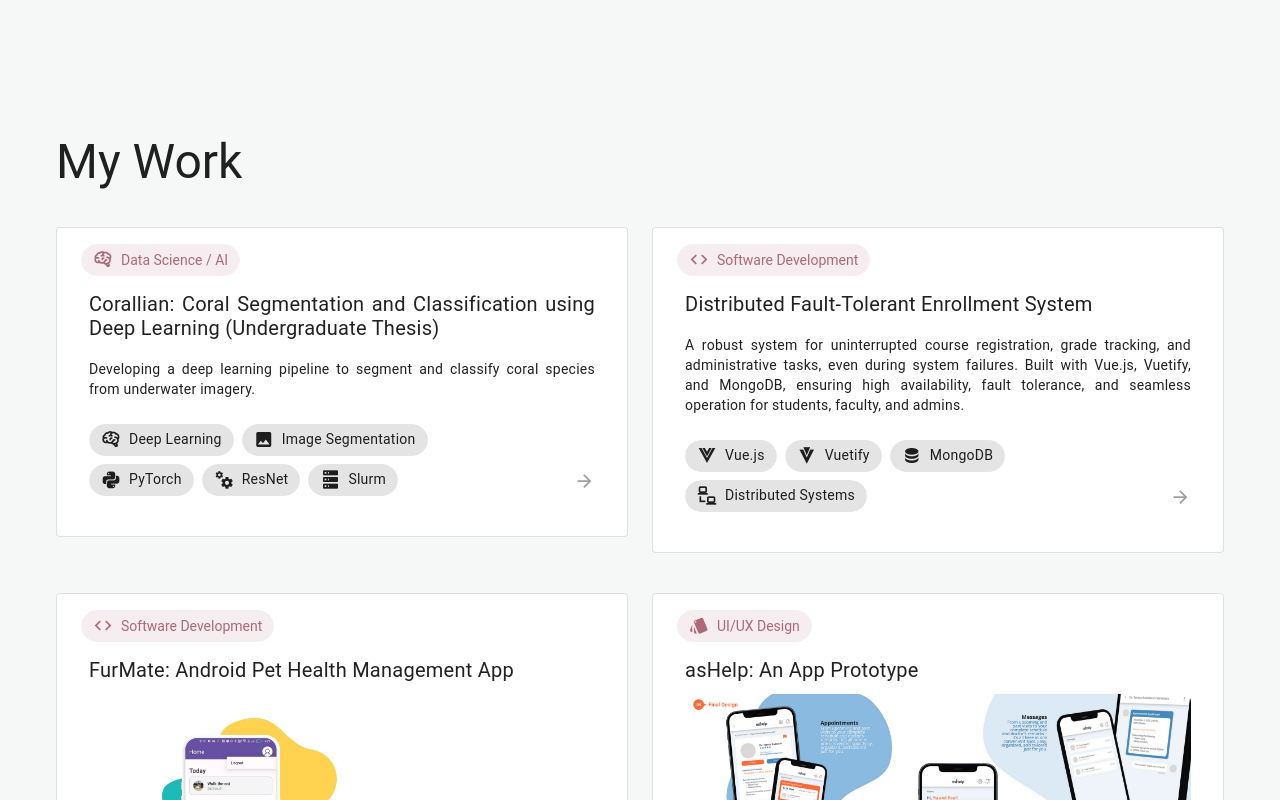
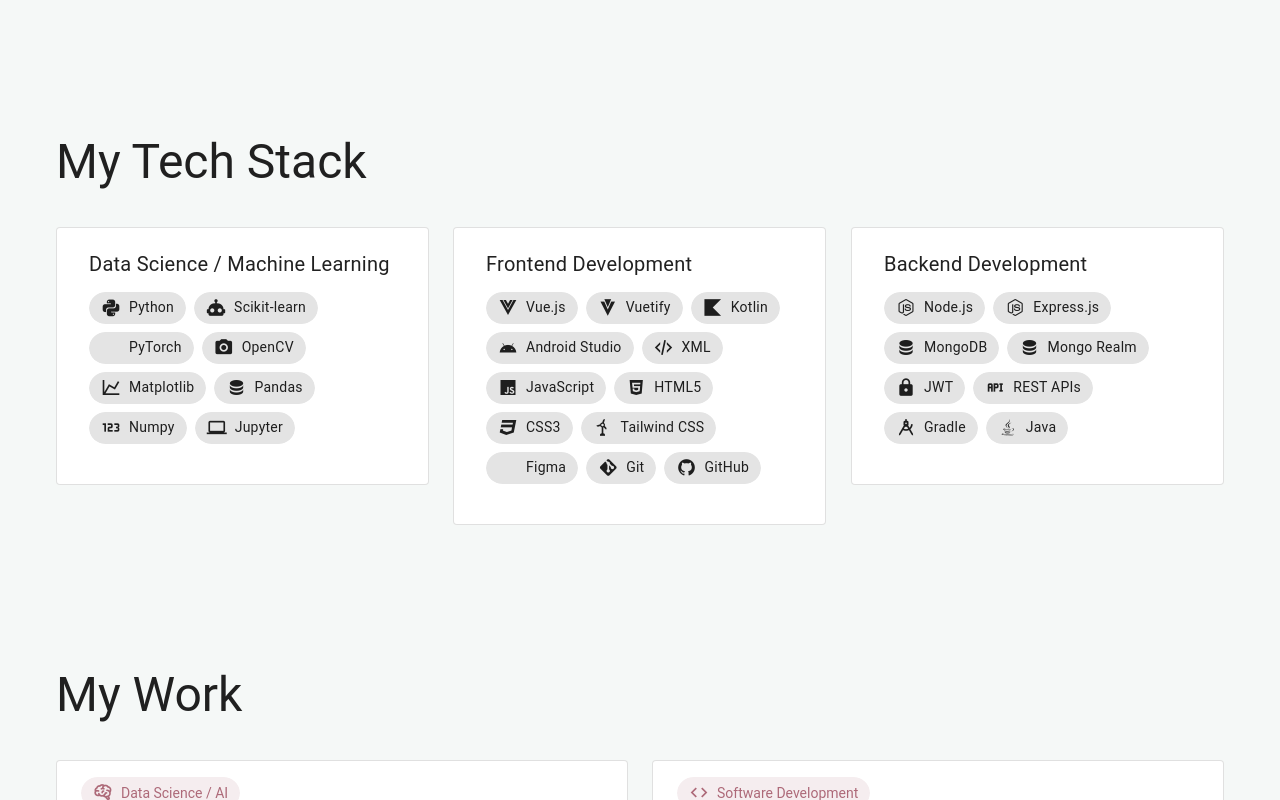
Before and after one commit to anaj00/anaj00-portfolio-v2, a Vue app in the folder anaj00-portfolio/: page / in a window 1280 px wide. Shown: the part 820-1620 px from the top of the page. Built offline with nearby package versions, Linux system fonts and the light colour scheme; a small style sheet from the web is missing.

Commit message:
feat: techStack

```diff
--- a/anaj00-portfolio/src/components/Navbar.vue
+++ b/anaj00-portfolio/src/components/Navbar.vue
@@ -4,7 +4,7 @@
 
     <v-spacer></v-spacer>
 
-    <span class="hidden-sm-and-down pr-2">
+    <!-- <span class="hidden-sm-and-down pr-2">
       <v-btn variant="plain" class="text-capitalize hover-accent">About me</v-btn>
       <v-btn variant="plain" class="text-capitalize hover-accent">My Work</v-btn>
       <v-btn variant="plain" class="text-capitalize hover-accent">Portfolio</v-btn>
@@ -14,10 +14,10 @@
       <span class="hidden-md-and-up">
         <a class="text-h4 mr-1 mb-2 hover-accent" @click="toggleDrawer">✿</a>
       </span>
-    </template>
+    </template> -->
   </v-app-bar>
 
-  <v-navigation-drawer v-model="drawer" location="right" temporary>
+  <!-- <v-navigation-drawer v-model="drawer" location="right" temporary>
     <v-list>
       <v-list-item link to="/products">
         <v-list-item-title>About Me</v-list-item-title>
@@ -30,7 +30,7 @@
         <v-list-item-title>Portfolio</v-list-item-title>
       </v-list-item>
     </v-list>
-  </v-navigation-drawer>
+  </v-navigation-drawer> -->
 </template>
 
 <script setup>
--- /dev/null
+++ b/anaj00-portfolio/src/components/TechStack.vue
@@ -0,0 +1,128 @@
+<template>
+  <v-container>
+    <h2 class="text-h3 mb-6">My Tech Stack</h2>
+    <v-row>
+      <!-- AI/DS -->
+      <v-col cols="12" md="4">
+        <v-card class="pa-4 mt-4 border fun-card" flat>
+          <v-card-title class="font-weight-regular">
+            <div
+              class="text-wrap text-justify"
+              style="
+                white-space: normal;
+                word-break: break-word;
+                line-height: 1.2;
+              "
+            >
+              Data Science / Machine Learning
+            </div>
+          </v-card-title>
+          <v-card-text>
+            <v-chip-group column>
+              <v-chip v-for="techItem in tech_ds" :key="techItem.label">
+                <v-icon class="mr-2" size="20">{{ techItem.icon }}</v-icon>
+                {{ techItem.label }}
+              </v-chip>
+            </v-chip-group>
+          </v-card-text>
+        </v-card>
+      </v-col>
+
+      <!-- Frontend -->
+      <v-col cols="12" md="4">
+        <v-card class="pa-4 mt-4 border fun-card" flat>
+          <v-card-title class="font-weight-regular">
+            <div
+              class="text-wrap text-justify"
+              style="
+                white-space: normal;
+                word-break: break-word;
+                line-height: 1.2;
+              "
+            >
+              Frontend Development
+            </div>
+          </v-card-title>
+          <v-card-text>
+            <v-chip-group column>
+              <v-chip v-for="techItem in tech_frontend" :key="techItem.label">
+                <v-icon class="mr-2" size="20">{{ techItem.icon }}</v-icon>
+                {{ techItem.label }}
+              </v-chip>
+            </v-chip-group>
+          </v-card-text>
+        </v-card>
+      </v-col>
+
+      <!-- Backend -->
+      <v-col cols="12" md="4">
+        <v-card class="pa-4 mt-4 border fun-card" flat>
+          <v-card-title class="font-weight-regular">
+            <div
+              class="text-wrap text-justify"
+              style="
+                white-space: normal;
+                word-break: break-word;
+                line-height: 1.2;
+              "
+            >
+              Backend Development
+            </div>
+          </v-card-title>
+          <v-card-text>
+            <v-chip-group column>
+              <v-chip v-for="techItem in tech_backend" :key="techItem.label">
+                <v-icon class="mr-2" size="20">{{ techItem.icon }}</v-icon>
+                {{ techItem.label }}
+              </v-chip>
+            </v-chip-group>
+          </v-card-text>
+        </v-card>
+      </v-col>
+
+    </v-row>
+  </v-container>
+</template>
+
+<script>
+export default {
+  data() {
+    return {
+      tech_ds: [
+        { label: "Python", icon: "mdi-language-python" },
+        { label: "Scikit-learn", icon: "mdi-robot" },
+        { label: "PyTorch", icon: "mdi-pytorch" },
+        { label: "OpenCV", icon: "mdi-camera" },
+        { label: "Matplotlib", icon: "mdi-chart-line" },
+        { label: "Pandas", icon: "mdi-database" },
+        { label: "Numpy", icon: "mdi-numeric" },
+        { label: "Jupyter", icon: "mdi-laptop" },
+      ],
+      tech_frontend: [
+        { label: "Vue.js", icon: "mdi-vuejs" },
+        { label: "Vuetify", icon: "mdi-vuetify" },
+        { label: "Kotlin", icon: "mdi-language-kotlin" },
+        { label: "Android Studio", icon: "mdi-android" },
+        { label: "XML", icon: "mdi-xml" },
+        { label: "JavaScript", icon: "mdi-language-javascript" },
+        { label: "HTML5", icon: "mdi-language-html5" },
+        { label: "CSS3", icon: "mdi-language-css3" },
+        { label: "Tailwind CSS", icon: "mdi-wind-turbine" },
+        { label: "Figma", icon: "mdi-figma" },
+        { label: "Git", icon: "mdi-git" },
+        { label: "GitHub", icon: "mdi-github" },
+      ],
+      tech_backend: [
+        { label: "Node.js", icon: "mdi-nodejs" },
+        { label: "Express.js", icon: "mdi-nodejs" },
+        { label: "MongoDB", icon: "mdi-database" },
+        { label: "Mongo Realm", icon: "mdi-database" },
+        { label: "JWT", icon: "mdi-lock" },
+        { label: "REST APIs", icon: "mdi-api" },
+        { label: "Gradle", icon: "mdi-android-studio" },
+        { label: "Java", icon: "mdi-language-java" },
+      ],
+    };
+  },
+};
+</script>
--- a/anaj00-portfolio/src/pages/index.vue
+++ b/anaj00-portfolio/src/pages/index.vue
@@ -2,6 +2,9 @@
   <v-container fluid>
     <v-row>
       <HeroSection />
+    </v-row>
+    <v-row class="margin-top-section">
+      <TechStack />
     </v-row>
     <v-row class="margin-top-section">
       <MyWorkSection />
@@ -12,6 +15,8 @@
 </template>
 
 <script setup>
+import TechStack from '@/components/TechStack.vue';
+
 
 </script>
 
```
